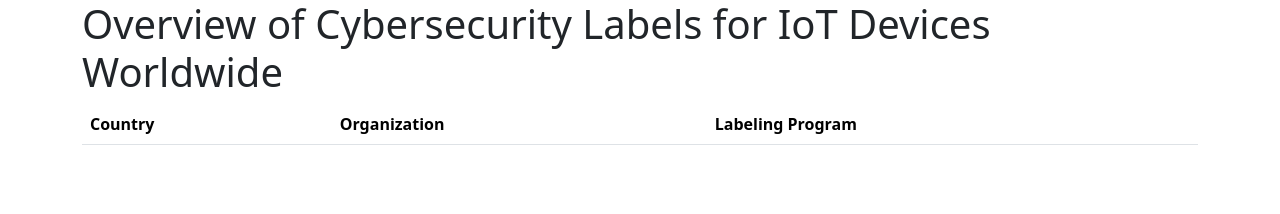
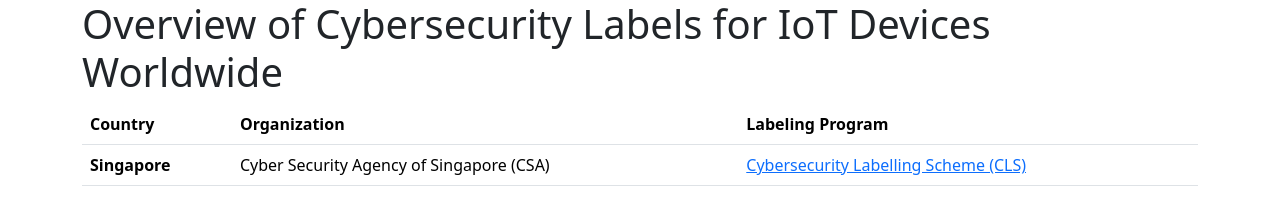
Before and after one commit to jeandecian/iot-cybersecurity-labels, a plain HTML site: page index.html in a window 1280 px wide. Drawn offline with nearby package versions, Linux system fonts and the light colour scheme.

Commit message:
add Singapore's Cybersecurity Labelling Scheme (CLS)

```diff
--- a/index.html
+++ b/index.html
@@ -22,7 +22,19 @@
             <th scope="col">Labeling Program</th>
           </tr>
         </thead>
-        <tbody></tbody>
+        <tbody>
+          <tr>
+            <th scope="row">Singapore</th>
+            <td>Cyber Security Agency of Singapore (CSA)</td>
+            <td>
+              <a
+                href="https://www.csa.gov.sg/our-programmes/certification-and-labelling-schemes/cybersecurity-labelling-scheme"
+                target="_blank"
+                >Cybersecurity Labelling Scheme (CLS)</a
+              >
+            </td>
+          </tr>
+        </tbody>
       </table>
     </div>
     <script
```
